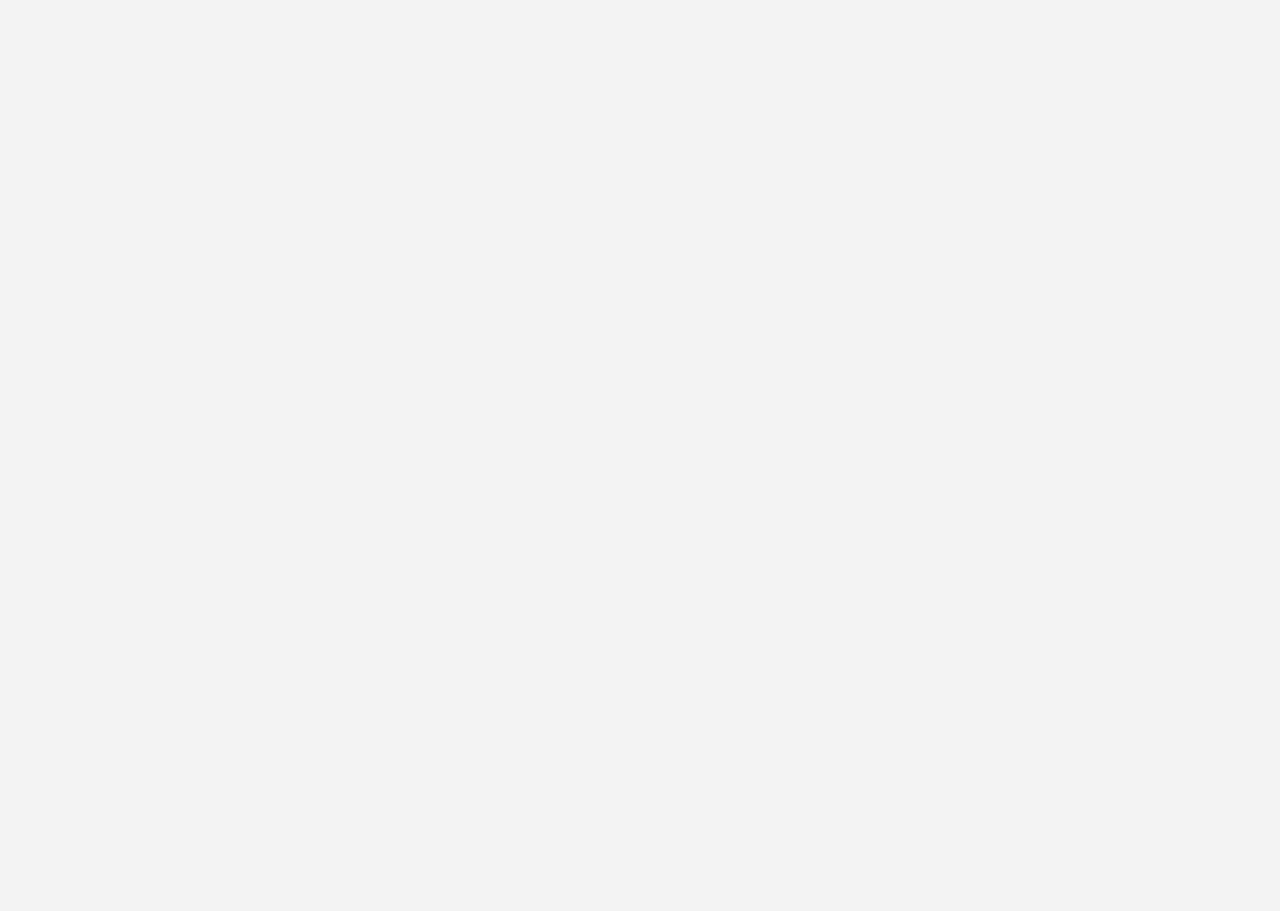
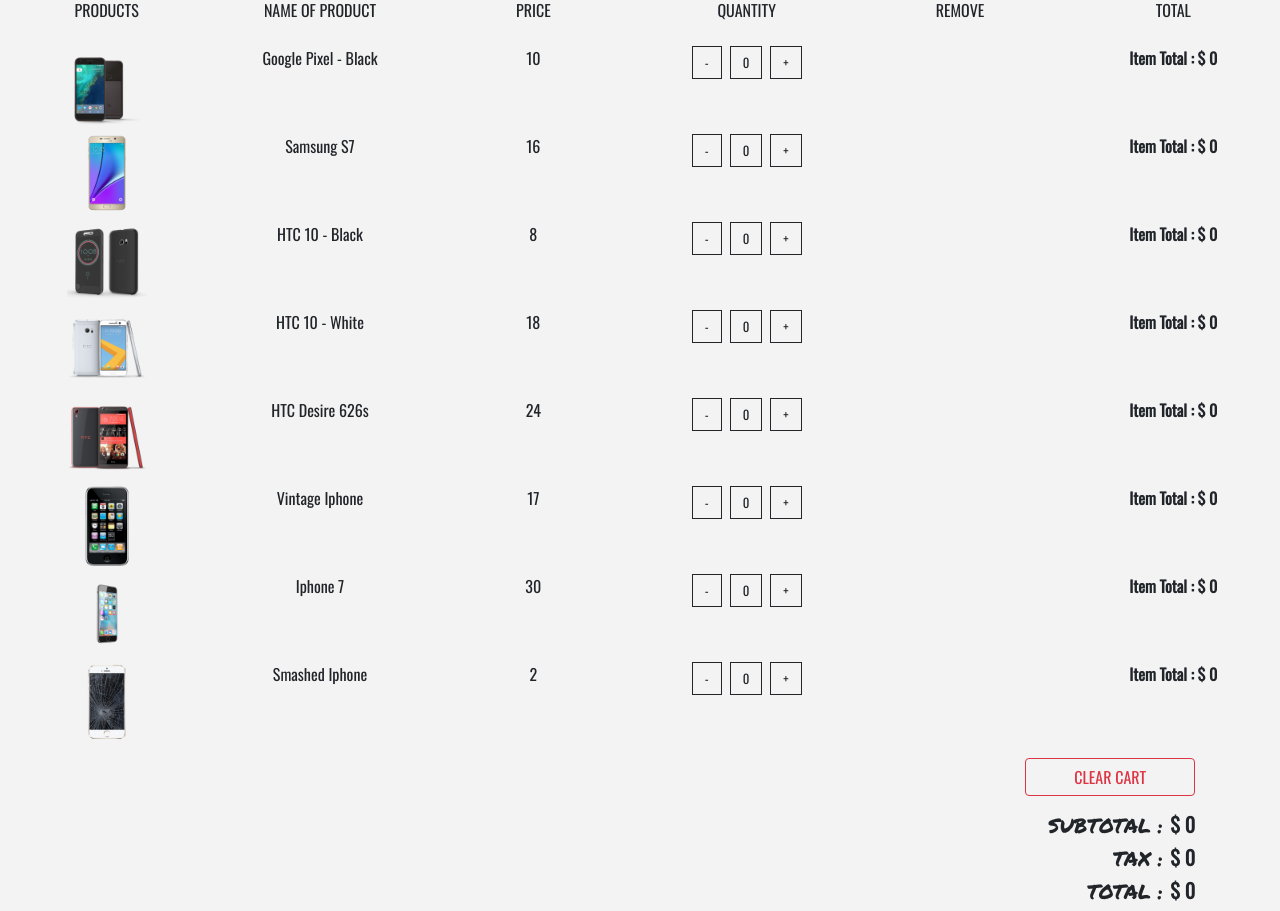
Before and after one commit to TheCelestial25/e-commerce, a React (Create React App) app: page /cart in a window 1280 px wide. Shown: the part 140-1051 px from the top of the page. Before the commit the page ends 800 px from the top, so only its background shows below. Built offline with nearby package versions, Linux system fonts and the light colour scheme.

Commit message:
Add cart and set up its UI.

```diff
--- a/src/App.css
+++ b/src/App.css
@@ -25,3 +25,24 @@
 .text-bright {
   color: var(--lightBlue);
 }
+
+.btn-black{
+  background:transparent;
+  text-transform: capitalize;
+  font-size:0.8rem !important;
+  color:var(--mainDark);
+  border-radius: 0 !important;
+  border:0.1rem solid var(--mainDark) !important;
+}
+
+.btn-black:hover {
+  background: var(--mainDark) !important;
+  color: var(--mainWhite) !important;
+}
+
+.cart-icon {
+  cursor: pointer;
+  font-size: 1.2rem;
+  color: var(--mainYellow);
+
+}
--- a/src/components/Cart.js
+++ /dev/null
@@ -1,11 +0,0 @@
-import React, { Component } from 'react'
-
-export default class Cart extends Component {
-  render() {
-    return (
-      <div>
-        <h3>Hello from Cart</h3>
-      </div>
-    )
-  }
-}
--- /dev/null
+++ b/src/components/Cart/Cart.js
@@ -0,0 +1,36 @@
+import React, { Component } from 'react';
+import Title from '../Title';
+import CartColumns from './CartColumns';
+import EmptyCart from './EmptyCart';
+import {ProductConsumer} from '../../context';
+import CartList from './CartList';
+import CartTotals from './CartTotals';
+
+
+export default class Cart extends Component {
+  render() {
+    return (
+      <section>
+      <ProductConsumer>
+      {value =>{
+        const {cart} = value;
+        if(cart.length>0){
+          return (
+            <React.Fragment>
+              <Title name="your" title="cart" />
+              <CartColumns />
+              <CartList value={value} />
+              <CartTotals value={value} />
+            </ React.Fragment>
+          );
+        } else {
+          return (
+        <EmptyCart />
+          )
+        }
+      }}
+      </ProductConsumer>
+      </section>
+    )
+  }
+}
--- /dev/null
+++ b/src/components/Cart/CartColumns.js
@@ -0,0 +1,28 @@
+import React from 'react';
+
+export default function CartColumns() {
+  return (
+    <div className="container-fluid text-center d-none d-lg-block">
+    <div className='row'>
+    <div className='col-10 mx-auto col-lg-2'>
+      <p className= 'text-uppercase'>products</p>
+    </div>
+    <div className='col-10 mx-auto col-lg-2'>
+      <p className= 'text-uppercase'>name of product</p>
+    </div>
+    <div className='col-10 mx-auto col-lg-2'>
+      <p className= 'text-uppercase'>price</p>
+    </div>
+    <div className='col-10 mx-auto col-lg-2'>
+      <p className= 'text-uppercase'>quantity</p>
+    </div>
+    <div className='col-10 mx-auto col-lg-2'>
+      <p className= 'text-uppercase'>remove</p>
+    </div>
+    <div className='col-10 mx-auto col-lg-2'>
+      <p className= 'text-uppercase'>total</p>
+    </div>
+    </div>
+    </div>
+  )
+}
--- /dev/null
+++ b/src/components/Cart/CartItem.js
@@ -0,0 +1,38 @@
+import React from 'react'
+
+export default function CartList({item,value}) {
+  const {id,title,img,price,total,count} = item;
+  const {increment,decrement,removeItem} = value;
+  return (
+    <div className="row my-2 text-capitalize text-center">
+    <div className="col-10 mx-auto col-lg-2">
+    <img src={img} style={{width: '5rem',height:'5rem'}} className="img-fluid" alt="product" />
+    </div>
+    <div className="col-10 mx-auto col-lg-2">
+    <span className="d-lg-none">product : </span>
+    {title}
+    </div>
+    <div className="col-10 mx-auto col-lg-2">
+    <span className="d-lg-none">price : </span>
+    {price}
+    </div>
+    <div className="col-10 mx-auto col-lg-2 my-2 my-lg-0">
+    <div className="d-flex justify-content-center">
+    <div>
+    <span className='btn btn-black mx-1' onClick={()=>{decrement(id)}}>-</span>
+    <span className="btn btn-black mx-1">{count}</span>
+    <span className='btn btn-black mx-1' onClick={()=>{increment(id)}}>+</span>
+    </div>
+    </div>
+    </div>
+    <div className="col-10 mx-auto col-lg-2">
+    <div className="cart-icon" onClick={() => removeItem(id)}>
+    <i clas="fas fa-trash"></i>
+    </div>
+    </div>
+    <div className="col-10 mx-auto col-lg-2">
+    <strong> item total : $ {total}</strong>
+    </div>
+    </div>
+  )
+}
--- /dev/null
+++ b/src/components/Cart/CartList.js
@@ -0,0 +1,16 @@
+import React from 'react';
+import CartItem from './CartItem';
+
+export default function CartList({value}) {
+  const {cart} = value;
+
+  return (
+    <div className="container-fluid">
+    {cart.map(item=>{
+      return(
+        <CartItem key={item.id} item={item} value={value} />
+      )
+    })}
+    </div>
+  )
+}
--- /dev/null
+++ b/src/components/Cart/CartTotals.js
@@ -0,0 +1,37 @@
+import React from 'react';
+import {Link} from 'react-router-dom';
+
+export default function CartTotals({value}) {
+  const {cartSubTotal,cartTax,cartTotal,clearCart} = value;
+  return (
+    <React.Fragment>
+    <div className="container">
+    <div className="row">
+    <div className='col-10 mt-2 ml-sm-5 ml-md-auto col-sm-8 text-capitalize text-right'>
+    <Link to='/'>
+    <button className="btn btn-outline-danger text-uppercase mb-3 px-5" type="button"
+    onClick={()=>{
+      clearCart()
+    }}>clear cart</button>
+    </Link>
+    <h5>
+    <span className="text-title">
+    subtotal : </span>
+    <strong>$ {cartSubTotal}</strong>
+    </h5>
+    <h5>
+    <span className="text-title">
+    Tax : </span>
+    <strong>$ {cartTax}</strong>
+    </h5>
+    <h5>
+    <span className="text-title">
+    total : </span>
+    <strong>$ {cartTotal}</strong>
+    </h5>
+    </div>
+    </div>
+    </div>
+    </React.Fragment>
+  )
+}
--- /dev/null
+++ b/src/components/Cart/EmptyCart.js
@@ -0,0 +1,13 @@
+import React from 'react'
+
+export default function EmptyCart() {
+  return (
+    <div className="container mt-5">
+    <div className="row">
+    <div className="col-10 mx-auto text-center text-title">
+    <h1>your cart is currently empty</h1>
+    </div>
+    </div>
+    </div>
+  )
+}
--- /dev/null
+++ b/src/components/Cart/package.json
@@ -0,0 +1,3 @@
+{
+  "main":"Cart.js"
+}
--- a/src/context.js
+++ b/src/context.js
@@ -10,10 +10,14 @@
   state = {
     products:[],
     detailProduct:detailProduct,
-    cart:[],
+    cart:storeProducts,
     modalOpen:false,
     modalProduct:detailProduct,
-  }
+    cartSubTotal:0,
+    cartTax:0,
+    cartTotal: 0,
+  };
+
   componentDidMount() {
     this.setProducts();
   }
@@ -66,6 +70,18 @@
     return {modalOpen:false}
   })
 }
+increment = (id) => {
+  console.log('this is increment method');
+}
+decrement = (id) => {
+  console.log('this is decrement method');
+}
+removeItem = (id) => {
+  console.log('item removed');
+}
+clearCart = () => {
+  console.log('cart was cleared');
+}
   render() {
     return (
       <ProductContext.Provider value="hello from context"
@@ -74,7 +90,11 @@
 handleDetail: this.handleDetail,
 addToCart: this.addToCart,
 openModal:this.openModal,
-closeModal:this.closeModal
+closeModal:this.closeModal,
+increment:this.increment,
+decrement:this.decrement,
+removeItem:this.removeItem,
+clearCart:this.clearCart,
       }}
       >
         {this.props.children}
```
